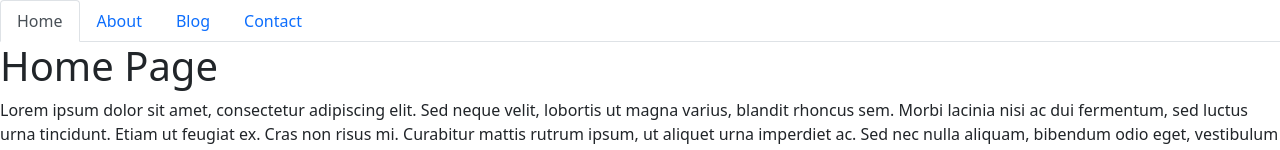
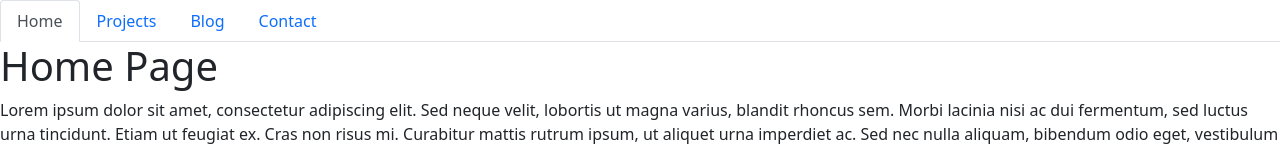
Before and after one commit to Ashquinn/react_portfolio1, a React (Create React App) app: page / in a window 1280 px wide. Shown: the top 150 px of the page. Built offline with nearby package versions, Linux system fonts and the light colour scheme.

Commit message:
Renamed About section to Projects

```diff
--- a/src/components/NavTabs.js
+++ b/src/components/NavTabs.js
@@ -19,11 +19,11 @@ function NavTabs({ currentPage, handlePageChange }) {
       <li className="nav-item">
         <a
           href="#about"
-          onClick={() => handlePageChange('About')}
-          // Check to see if the currentPage is `About`, and if so we use the active link class from bootstrap. Otherwise, we set it to a normal nav-link
-          className={currentPage === 'About' ? 'nav-link active' : 'nav-link'}
+          onClick={() => handlePageChange('Project')}
+          // Check to see if the currentPage is `Project`, and if so we use the active link class from bootstrap. Otherwise, we set it to a normal nav-link
+          className={currentPage === 'Project' ? 'nav-link active' : 'nav-link'}
         >
-          About
+          Projects
         </a>
       </li>
       <li className="nav-item">
--- a/src/components/PortfolioContainer.js
+++ b/src/components/PortfolioContainer.js
@@ -1,7 +1,7 @@
 import React, { useState } from 'react';
 import NavTabs from './NavTabs';
 import Home from './pages/Home';
-import About from './pages/About';
+import Project from './pages/Project';
 import Blog from './pages/Blog';
 import Contact from './pages/Contact';
 
@@ -13,8 +13,8 @@ export default function PortfolioContainer() {
     if (currentPage === 'Home') {
       return <Home />;
     }
-    if (currentPage === 'About') {
-      return <About />;
+    if (currentPage === 'Project') {
+      return <Project />;
     }
     if (currentPage === 'Blog') {
       return <Blog />;
@@ -26,7 +26,6 @@ export default function PortfolioContainer() {
 
   return (
     <div>
-      {/* We are passing the currentPage from state and the function to update it */}
       <NavTabs currentPage={currentPage} handlePageChange={handlePageChange} />
       {/* Here we are calling the renderPage method which will return a component  */}
       {renderPage()}
--- a/src/components/pages/About.js
+++ /dev/null
@@ -1,17 +0,0 @@
-import React from 'react';
-
-export default function Project() {
-  return (
-    <div>
-      <h1>Projects Page</h1>
-      <p>
-        Nunc pharetra finibus est at efficitur. Praesent sed congue diam.
-        Integer gravida dui mauris, ut interdum nunc egestas sed. Aenean sed
-        mollis diam. Nunc aliquet risus ac finibus porta. Nam quis arcu non
-        lectus tincidunt fermentum. Suspendisse aliquet orci porta quam semper
-        imperdiet. Praesent euismod mi justo, faucibus scelerisque risus cursus
-        in. Sed rhoncus mollis diam, sit amet facilisis lectus blandit at.
-      </p>
-    </div>
-  );
-}
```
